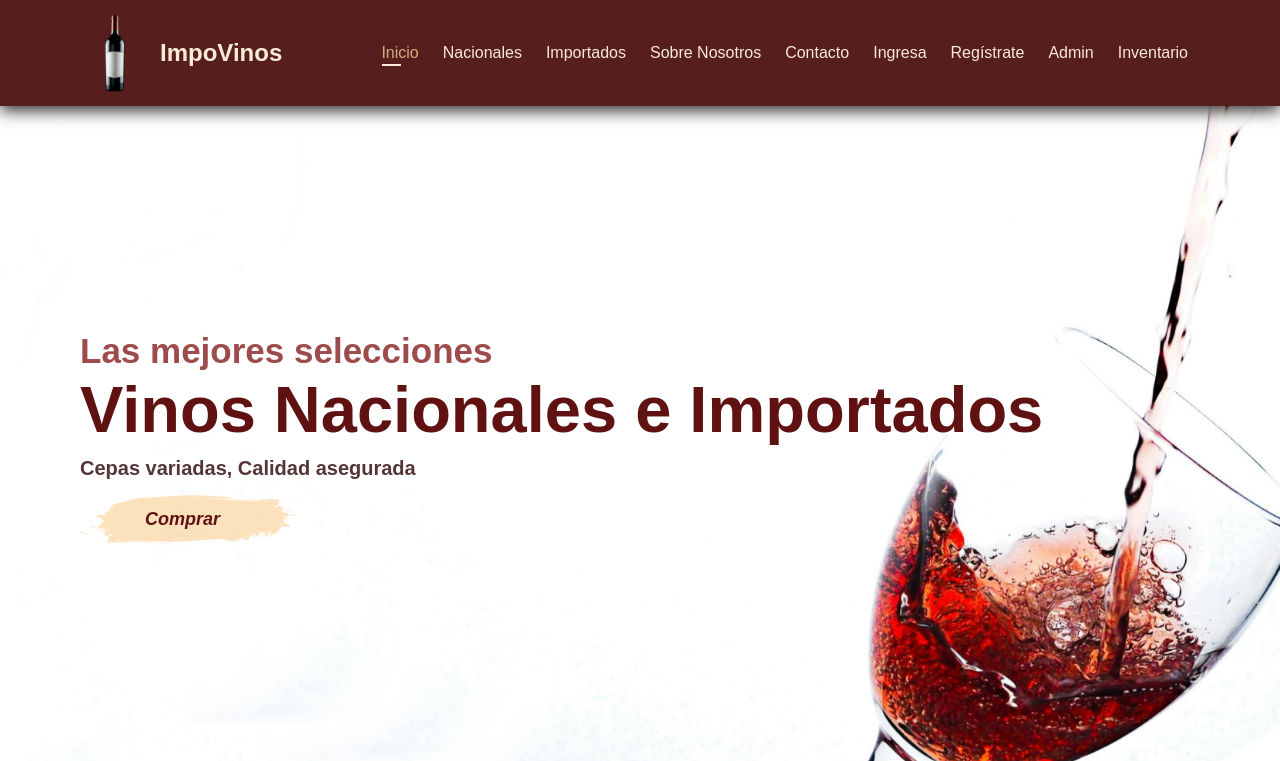
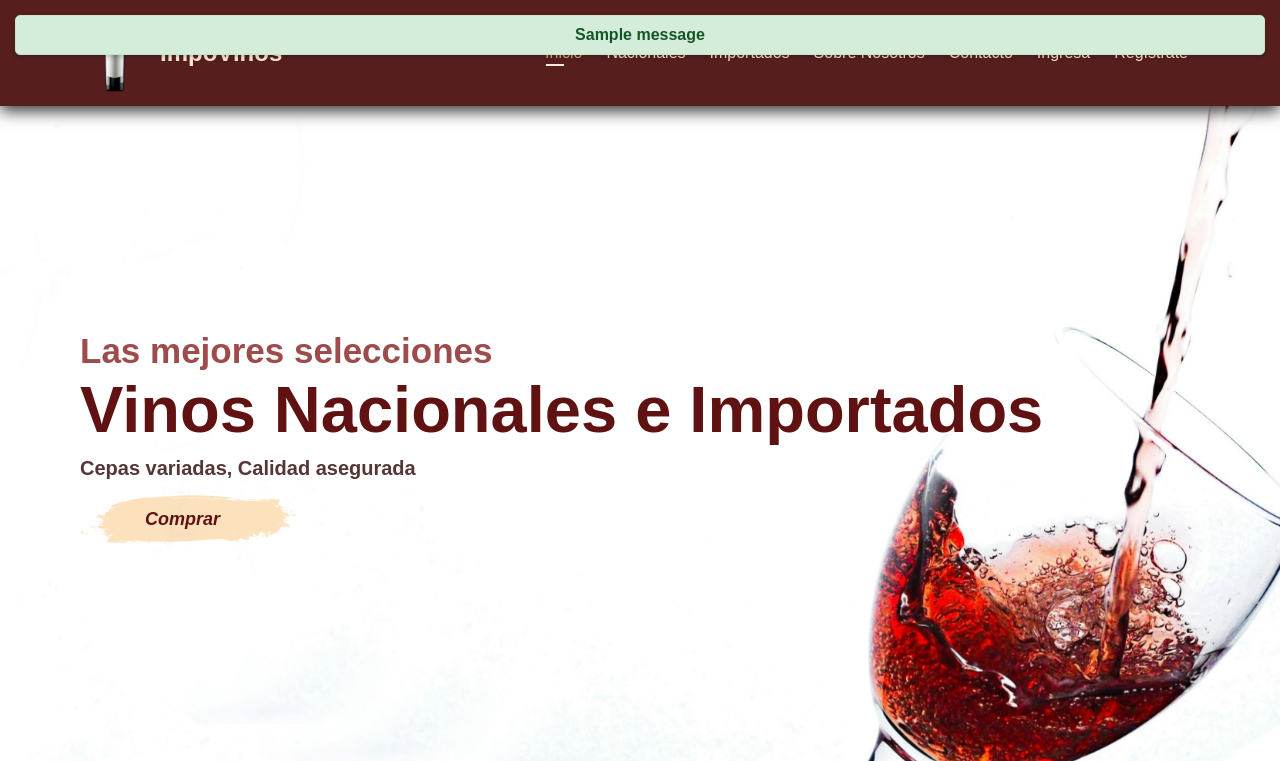
Before and after one commit to careguerin-ship-it/Django_Sumativa2, a Django app: page / in a window 1280 px wide. Shown: the top 761 px of the page. Run offline with Django 5.2, Linux system fonts and the light colour scheme; tables that the repository leaves empty hold one stand-in row (values such as "Sample post"); one stand-in notice (Sample message) is shown; some web fonts are replaced.

Commit message:
cambios para login admin

```diff
--- a/ImpoVinos/static/css/style.css
+++ b/ImpoVinos/static/css/style.css
@@ -490,3 +490,37 @@ img.logo { max-width: 70px; }
         font-size: 2rem;
     }
 }
+
+/* Estilos para el contenedor de mensajes */
+.messages-container {
+    list-style: none;
+    padding: 15px;
+    margin: 0;
+    text-align: center;
+    font-weight: bold;
+    position: fixed; /* Posiciona el contenedor de forma fija */
+    top: 0; /* Lo fija en la parte superior de la ventana */
+    width: 100%;
+    z-index: 1000; /* Asegura que esté por encima de todo */
+    box-sizing: border-box;
+}
+
+.messages-container li {
+    padding: 10px;
+    margin-bottom: 10px;
+    border-radius: 5px;
+    box-shadow: 0 2px 5px rgba(0, 0, 0, 0.2);
+}
+
+/* Estilos específicos para cada tipo de mensaje */
+.messages-container .success {
+    background-color: #d4edda;
+    color: #155724;
+    border: 1px solid #c3e6cb;
+}
+
+.messages-container .error {
+    background-color: #f8d7da;
+    color: #721c24;
+    border: 1px solid #f5c6cb;
+}
--- a/ImpoVinos/templates/index.html
+++ b/ImpoVinos/templates/index.html
@@ -9,9 +9,16 @@
   <link rel="stylesheet" href="{% static 'css/style.css' %}">
 </head>
 <body>
+  {% if messages %}
+    <ul class="messages-container">
+      {% for message in messages %}
+        <li class="{{ message.tags }}">{{ message }}</li>
+      {% endfor %}
+    </ul>
+  {% endif %}
+
   <div class="site">
-
-     {% include 'misc/navbar.html' %}
+    {% include 'misc/navbar.html' %}
 
     <section id="hero">
       <h3>Las mejores selecciones</h3>
@@ -28,6 +35,5 @@
       </div>
     </footer>
   </div>
-
 </body>
 </html>
--- a/ImpoVinos/templates/misc/navbar.html
+++ b/ImpoVinos/templates/misc/navbar.html
@@ -9,15 +9,33 @@
   <span class="menu-toggle" onclick="document.getElementById('navbar').classList.toggle('open')">&#9776;</span>
   <div>
     <ul id="navbar">
+      {% if request.user.is_authenticated %}
+        <li class="user-greeting">Hola, {{ request.user.username }}</li>
+      {% endif %}
+
       <li><a href="{% url 'index' %}" {% if request.resolver_match.url_name == 'index' %}class="active"{% endif %}>Inicio</a></li>
       <li><a href="{% url 'nacionales' %}" {% if request.resolver_match.url_name == 'nacionales' %}class="active"{% endif %}>Nacionales</a></li>
       <li><a href="{% url 'importados' %}" {% if request.resolver_match.url_name == 'importados' %}class="active"{% endif %}>Importados</a></li>
       <li><a href="{% url 'nosotros' %}" {% if request.resolver_match.url_name == 'nosotros' %}class="active"{% endif %}>Sobre Nosotros</a></li>
       <li><a href="{% url 'contacto' %}" {% if request.resolver_match.url_name == 'contacto' %}class="active"{% endif %}>Contacto</a></li>
-      <li><a href="{% url 'ingresa' %}" {% if request.resolver_match.url_name == 'ingresa' %}class="active"{% endif %}>Ingresa</a></li>
-      <li><a href="{% url 'registro' %}" {% if request.resolver_match.url_name == 'registro' %}class="active"{% endif %}>Regístrate</a></li>
-      <li><a href="/admin/" {% if request.path|slice:":6" == '/admin' %}class="active"{% endif %}>Admin</a></li>
-      <li><a href="{% url 'inventario' %}" {% if request.resolver_match.url_name == 'inventario' %}class="active"{% endif %}>Inventario</a></li>
+
+      {% if request.user.is_authenticated %}
+        {% if request.user.is_superuser or request.user.is_staff %}
+            <li><a href="{% url 'inventario' %}" {% if request.resolver_match.url_name == 'inventario' %}class="active"{% endif %}>Inventario</a></li>
+            <li><a href="/admin/" {% if request.path|slice:":6" == '/admin' %}class="active"{% endif %}>Admin</a></li>
+        {% endif %}
+        <li><a href="{% url 'perfil' %}">Mi Perfil</a></li>
+
+        <li class="logout-item">
+            <form action="{% url 'logout' %}" method="post">
+                {% csrf_token %}
+                <button type="submit" class="logout-button">Cerrar Sesión</button>
+            </form>
+        </li>
+      {% else %}
+        <li><a href="{% url 'ingresa' %}" {% if request.resolver_match.url_name == 'ingresa' %}class="active"{% endif %}>Ingresa</a></li>
+        <li><a href="{% url 'registro' %}" {% if request.resolver_match.url_name == 'registro' %}class="active"{% endif %}>Regístrate</a></li>
+      {% endif %}
     </ul>
   </div>
 </section>
--- a/ImpoVinos/urls.py
+++ b/ImpoVinos/urls.py
@@ -1,5 +1,6 @@
 from django.urls import path
 from . import views
+from django.contrib.auth import views as auth_views
 
 urlpatterns = [
     # Para la landing page
@@ -22,4 +23,8 @@ urlpatterns = [
     path("usuarios/recuperar/", views.recuperar, name="recuperar"),
     path("usuarios/perfil/", views.perfil, name="perfil"),
     path("usuarios/modificar/", views.modificarPerfil, name="modificarPerfil"),
+    path("usuarios/ingresa_admin/", views.ingresa_admin, name="ingresa_admin"),
+
+    # URL para cerrar sesión
+    path('logout/', auth_views.LogoutView.as_view(next_page='/'), name='logout'),
 ]
--- a/ImpoVinos/views.py
+++ b/ImpoVinos/views.py
@@ -2,6 +2,8 @@ from django.shortcuts import render, redirect
 from django.contrib.auth.models import User
 from django.contrib.auth import authenticate, login
 from django.contrib import messages
+from django.contrib.auth.decorators import login_required, user_passes_test
+from django.contrib.auth.models import User
 
 # Create your views here.
 
@@ -68,3 +70,33 @@ def perfil(request):
 
 def modificarPerfil(request): #aqui ojo que el html tiene una mayuscula (camelCase)
     return render(request, "usuarios/modificarPerfil.html")
+
+def ingresa_admin(request):
+    if request.method == 'POST':
+        usuario = request.POST.get('usuario')
+        # Cambia 'clave' por 'password' para que coincida con tu HTML
+        password = request.POST.get('password')
+
+        # Usa la nueva variable 'password' para autenticar
+        user = authenticate(request, username=usuario, password=password)
+
+        if user is not None:
+            if user.is_superuser or user.is_staff:
+                login(request, user)
+                messages.success(request, '¡Has ingresado como administrador!')
+                return redirect('index')
+            else:
+                messages.error(request, 'No tienes permisos de administrador.')
+                return render(request, "usuarios/admin.html")
+        else:
+            messages.error(request, 'Usuario o contraseña incorrectos.')
+            return render(request, "usuarios/admin.html")
+
+    return render(request, "usuarios/admin.html")
+
+def es_admin(user):
+    return user.is_superuser or user.is_staff
+
+@user_passes_test(es_admin, login_url='/usuarios/ingresa_admin/') # Redirige si no tiene acceso
+def Inventario(request):
+    return render(request, "interacciones/Inventario.html")
```
Also changed, not shown: ImpoVinos/templates/usuarios/admin.html (+19 -3 lines), ImpoVinos/templates/usuarios/ingresa.html (+4 -11 lines).
